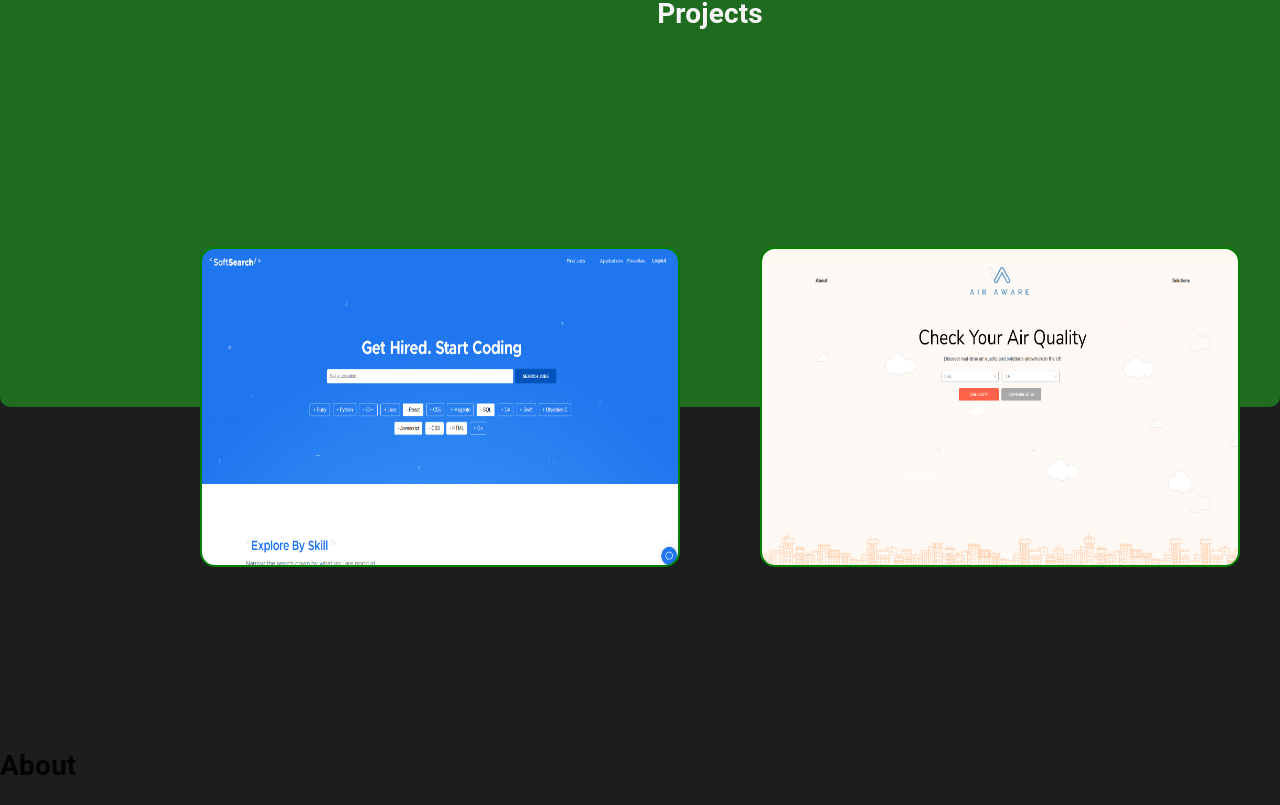
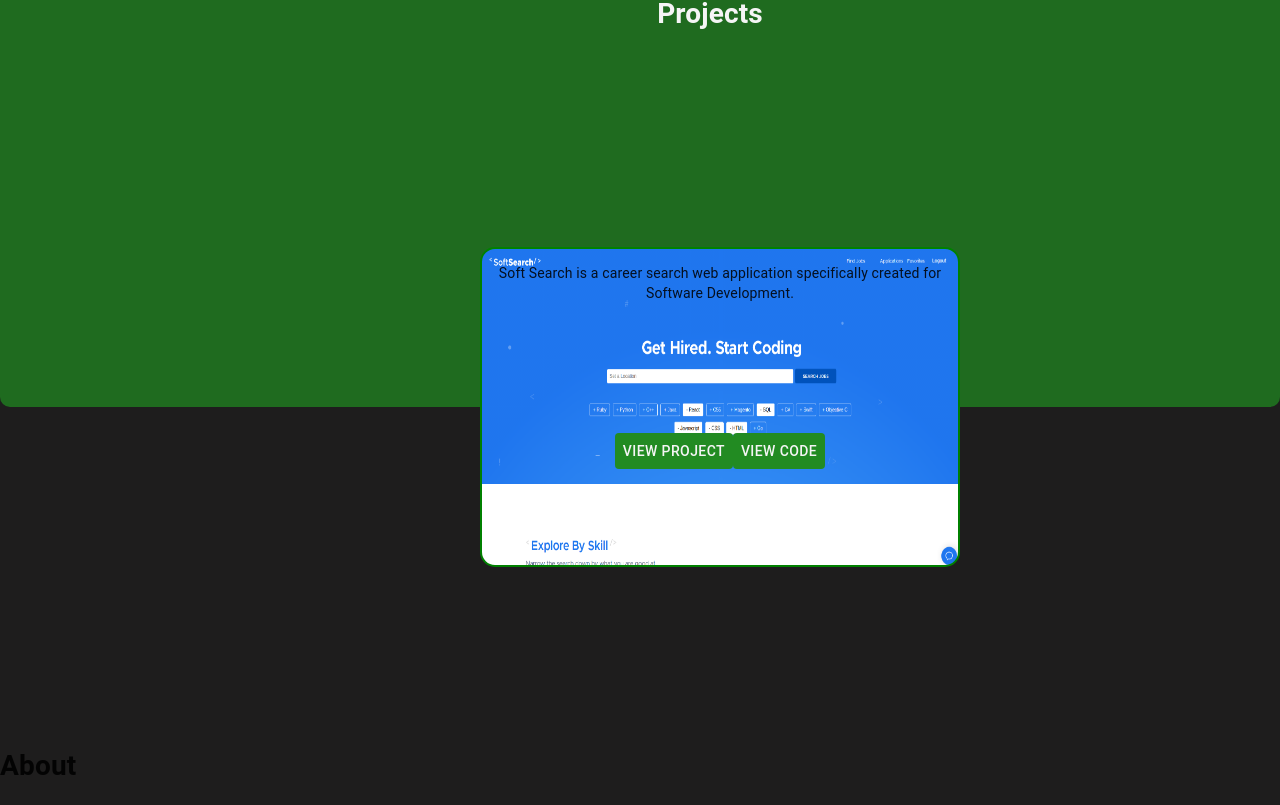
Before and after one commit to ElvisHernandez/Portfolio, a React (Create React App) app: page / in a window 1280 px wide. Shown: the part 1953-2758 px from the top of the page. Built offline with nearby package versions, Linux system fonts and the light colour scheme.

Commit message:
created projects card component

```diff
--- /dev/null
+++ b/src/components/ProjectsCard/ProjectsCard.jsx
@@ -0,0 +1,36 @@
+import React from 'react';
+import { Button } from '@material-ui/core'
+import { withStyles } from '@material-ui/core/styles'
+import styles from './ProjectsCard.module.css'
+
+const GlobalCSS = withStyles({
+    "@global": {
+        ".MuiButton-root": {
+            // display: 'none',
+            background: '#228B22',
+            color: 'whitesmoke',
+            marginBottom: '3rem',
+        },
+        ".MuiButton-root:hover": {
+            background: 'whitesmoke',
+            color: '#228B22',
+        }
+    }
+})(() => null)
+
+
+const ProjectsCard = () => {
+    return (
+        <div className={styles.projectContainer}>
+            <GlobalCSS />
+            <p className={styles.project1Text}>Soft Search is a career search web
+            application specifically created for Software Development.</p>
+            <div className={styles.buttons}>
+                <Button className={styles.projectButton}>View Project</Button>
+                <Button className={styles.codeButton}>View Code</Button>
+            </div>
+        </div>
+    );
+}
+
+export default ProjectsCard;
--- /dev/null
+++ b/src/components/ProjectsCard/ProjectsCard.module.css
@@ -0,0 +1,43 @@
+
+
+.projectContainer {
+    /* display: flex;
+    flex-direction: row;
+    justify-content: center;
+    align-items: flex-end; */
+    /* padding-bottom: 10rem; */
+    position: relative;
+    bottom: 10rem;
+    height: 20rem;
+    width: 30rem;
+    border-radius: 15px;
+    background: whitesmoke;
+    border: 2px solid green;
+    transition: 1s;
+    background-image: url('../../assets/images/SoftSearch.png');
+    background-repeat: no-repeat;
+    background-size: 30rem 20rem;
+}
+
+.buttons {
+    width: 100%;
+    height: 100%;
+    display: flex;
+    justify-content: center;
+    align-items: center;
+}
+
+.project:hover {
+    background-color: #1e1d1d;
+    background-image: none;
+    /* background-image: url('../../assets/images/react.png'); */
+}
+
+.project:hover .projectButton,
+.project:hover .codeButton {
+    display: inline;
+}
+
+.project1Text {
+    display: inline-block;
+}
--- a/src/components/index.js
+++ b/src/components/index.js
@@ -1,2 +1,3 @@
 export { default as Nav } from './Nav/Nav'
 export { default as SkillsCard } from './SkillsCard/SkillsCard'
+export { default as ProjectsCard } from './ProjectsCard/ProjectsCard'
--- a/src/pages/Projects/Projects.jsx
+++ b/src/pages/Projects/Projects.jsx
@@ -1,45 +1,29 @@
 import React from 'react';
 import styles from './Projects.module.css'
-import { airAware, softSearch } from '../../assets'
-import { Button } from '@material-ui/core'
-import { withStyles } from '@material-ui/core/styles'
 
-const GlobalCSS = withStyles({
-    "@global": {
-        ".MuiButton-root": {
-            display: 'none',
-            background: '#228B22',
-            color: 'whitesmoke',
-            marginBottom: '1rem'
-        },
-        ".MuiButton-root:hover": {
-            background: 'whitesmoke',
-            color: '#228B22',
-        }
-    }
-})(() => null)
+import { ProjectsCard } from '../../components'
+
+
 
 const Projects = () => {
     return (
         <div className={styles.projectsContainer}>
-            <GlobalCSS />
-            <div className={styles.projectsIntro}><h1>Projects</h1> <Button style={{paddingLeft: '20rem'}}/></div>
+
+            <div className={styles.projectsIntro}><h1>Projects</h1></div>
             <div className={styles.projects}>
-                <span className={`${styles.project} ${styles.project1}`}>
-                    {/* <button className={styles.projectButton}>View Project</button> */}
-                    {/* <button className={styles.codeButton}>View Code</button> */}
+                <ProjectsCard />
+                {/* <span className={`${styles.project} ${styles.project1}`}>
+                    <p className={styles.project1Text}>Soft Search is a career search web application specifically created for Software Development.</p>
                     <Button className={styles.projectButton}>View Project</Button>
                     <Button className={styles.codeButton}>View Code</Button>
 
                 </span>
                 <span className={`${styles.project} ${styles.project2}`}>
-                    {/* <button className={styles.projectButton}>View Project</button>
-                    <button className={styles.codeButton}>View Code</button> */}
+
                     <Button className={styles.projectButton}>View Project</Button>
                     <Button className={styles.codeButton}>View Code</Button>
-                </span>
-                {/* <img className={styles.project} src={softSearch} alt="#" /> */}
-                {/* <img className={styles.project} src={airAware} alt="#" /> */}
+                </span> */}
+
             </div>
         </div>
     );
--- a/src/pages/Projects/Projects.module.css
+++ b/src/pages/Projects/Projects.module.css
@@ -65,6 +65,10 @@
     display: inline;
 }
 
+.project1Text {
+    display: inline-block;
+}
+
 /* .projectButton {
     display: none;
     width: 10rem;
```
